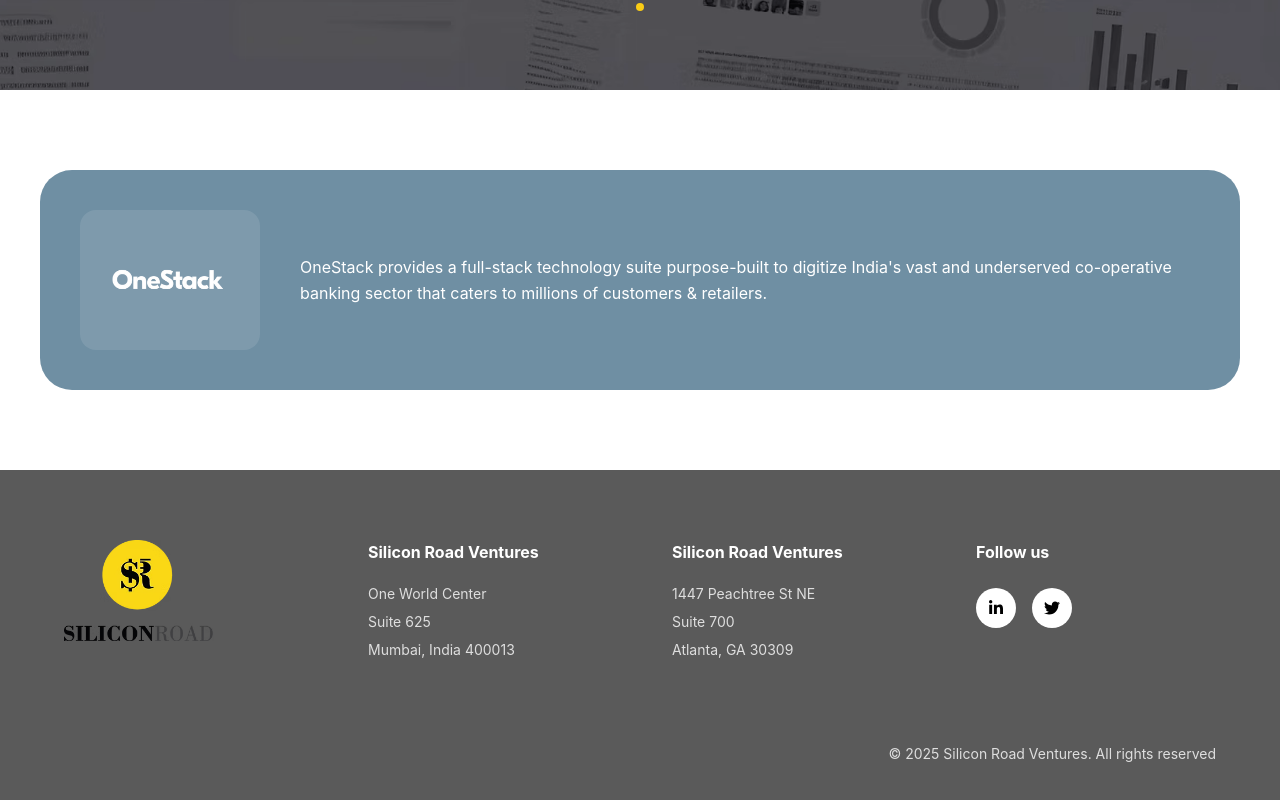
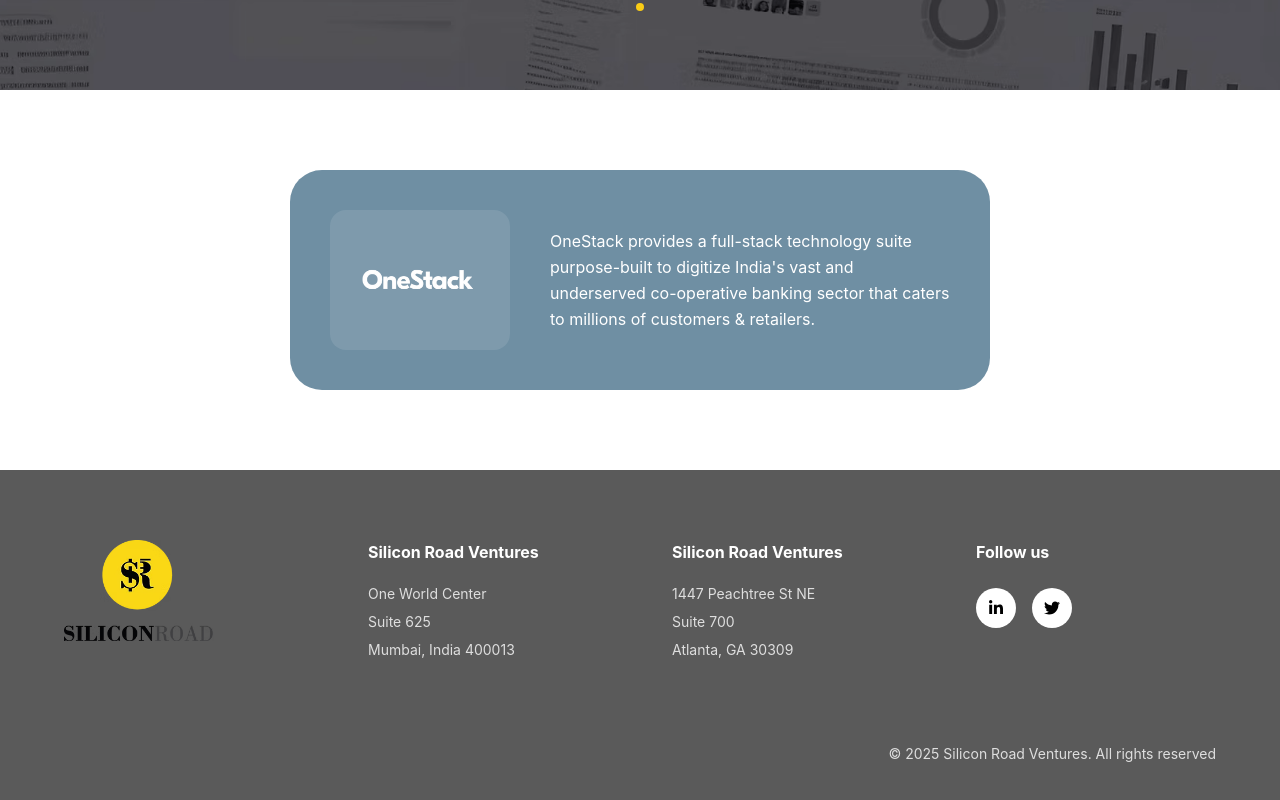
Before and after one commit to TamannaaSinghh/Silicon-Road, a Next.js app: page /portfolio in a window 1280 px wide. Shown: the part 760-1560 px from the top of the page. Built offline with nearby package versions, Linux system fonts and the light colour scheme.

Commit message:
decreased the width of portfolio card

```diff
--- a/app/portfolio/page.tsx
+++ b/app/portfolio/page.tsx
@@ -104,7 +104,7 @@
       {/* ===== PORTFOLIO SECTION ===== */}
       <section className="w-full bg-white py-[80px] px-6">
         <div className="max-w-[1200px] mx-auto">
-          <div className="flex flex-col gap-6">
+          <div className="flex flex-col gap-6 max-w-[700px] mx-auto">
             {portfolioLogos.map((item, i) => (
               <PortfolioCard key={i} item={item} />
             ))}
```
